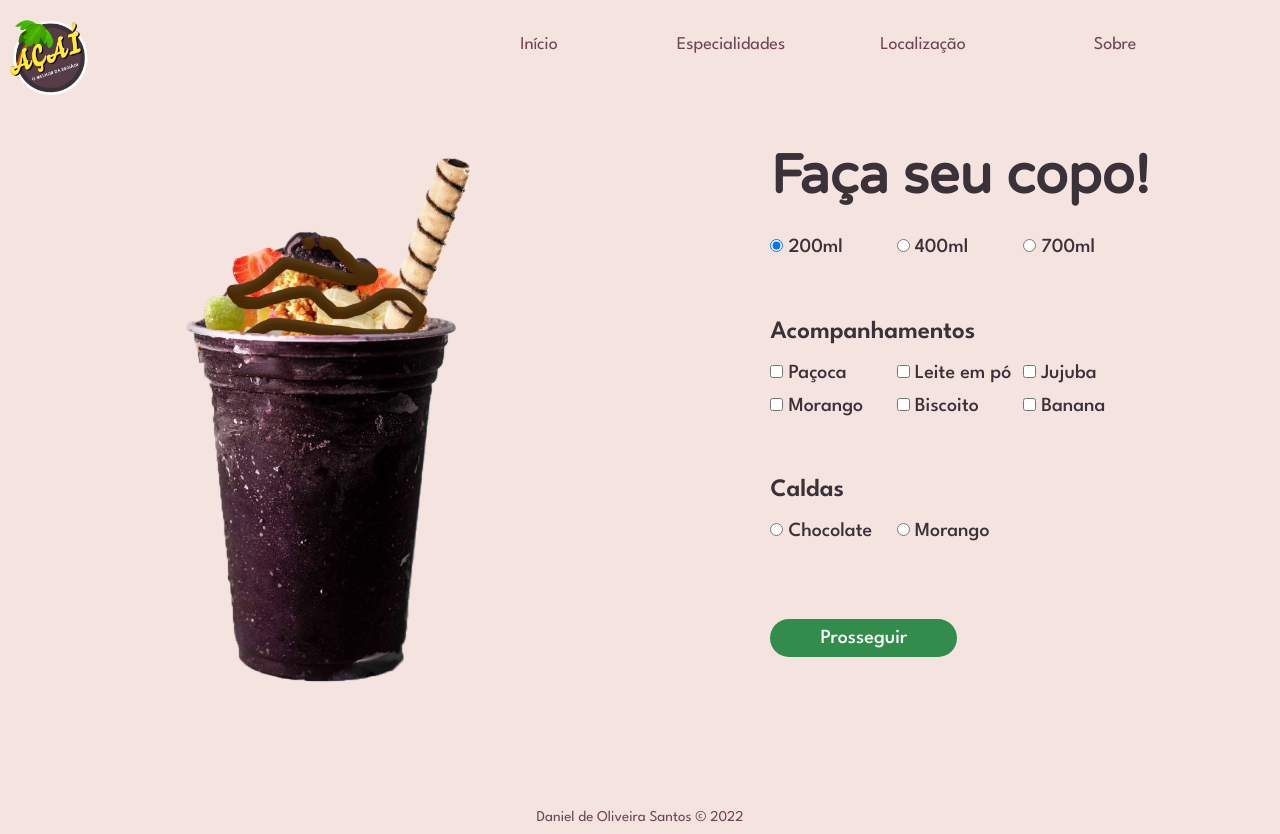
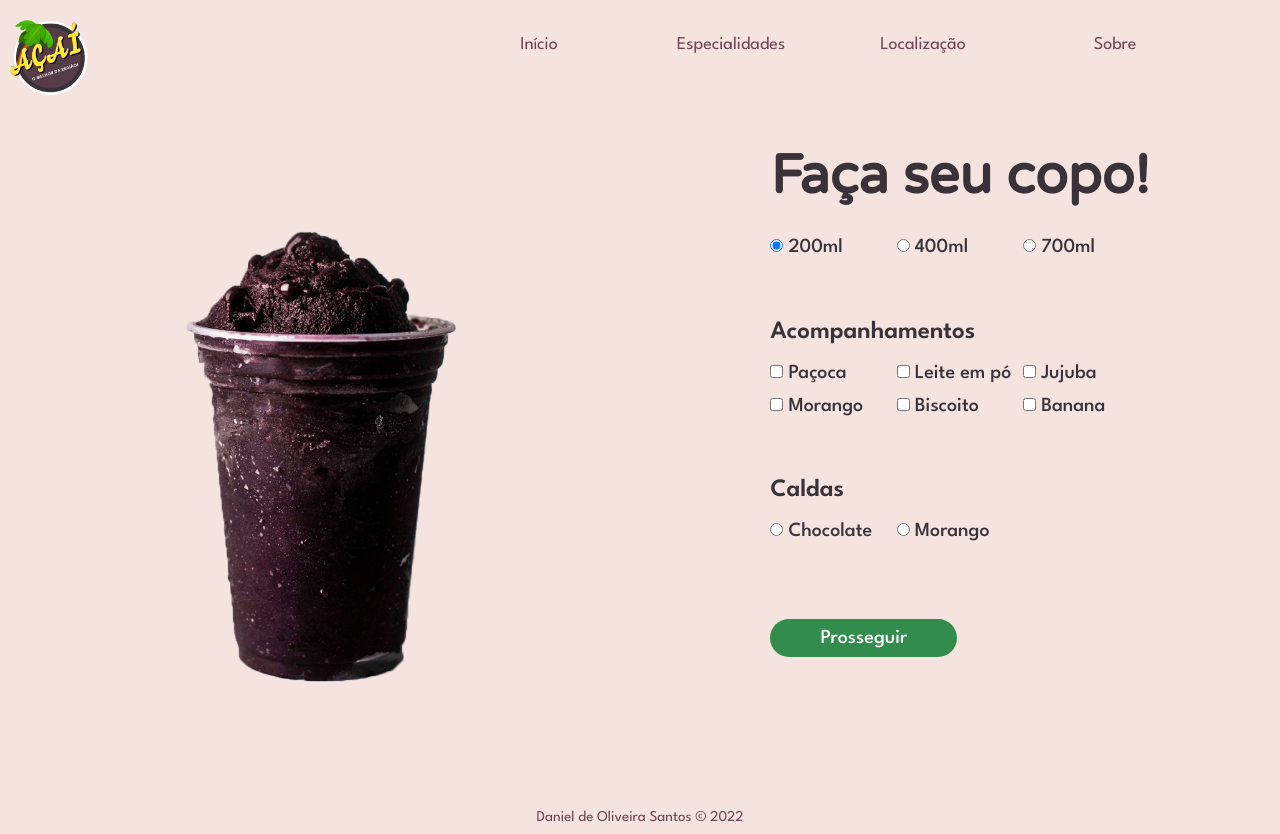
Before and after one commit to danideoliveira/acaiteria-regiao, a React (Vite) app: page /pedido in a window 1280 px wide. Built offline with nearby package versions, Linux system fonts and the light colour scheme.

Commit message:
Add funcionalidades do maker

```diff
--- a/src/components/make-order/MakeOrder.jsx
+++ b/src/components/make-order/MakeOrder.jsx
@@ -4,8 +4,40 @@ import { Title, Description } from '../../helpers/globalTags';
 import { colors } from '../../helpers/variables';
 import Footer from '../footer/Footer';
 import { motion } from 'framer-motion';
+import { useState } from 'react';
 
 export default function MakeOrder() {
+    const [firstName, setFirstName] = useState('');
+
+    function handleChange(event) {
+        const items = document.querySelectorAll('.maker-item');
+
+        if(event.target.checked) {
+            items.forEach(item => {
+                if(item.id === event.target.value) {
+                    item.style.display = 'initial';
+                }
+            })
+        } else {
+            items.forEach(item => {
+                if(item.id === event.target.value) {
+                    item.style.display = 'none';
+                }
+            })
+        }
+    }
+    // function startAcaiMaker() {
+    //     const options = document.querySelectorAll('.maker-option');
+
+    //     options.forEach(option => {
+    //         if(option.checked) {
+    //             console.log(option.value)
+    //         } else {
+    //             console.log(false)
+    //         }
+    //     });
+    // }
+
     return(
         <motion.div
             initial={{opacity: 0}}
@@ -16,15 +48,16 @@ export default function MakeOrder() {
                 <ContainerSecondary>
                     <DivLeft>
                         <div>
+                            {/* {startAcaiMaker()} */}
                             <img src={ acaiMaker.copo } alt="acai-maker"/>
-                            <img src={ acaiMaker.jujuba } alt="acai-maker"/>
-                            <img src={ acaiMaker.leite } alt="acai-maker"/>
-                            <img src={ acaiMaker.morango } alt="acai-maker"/>
-                            <img src={ acaiMaker.pacoca } alt="acai-maker"/>
-                            <img src={ acaiMaker.banana } alt="acai-maker"/>
-                            <img src={ acaiMaker.biscoito } alt="acai-maker"/>
-                            <img src={ acaiMaker.caldaMorango } alt="acai-maker"/>
-                            <img src={ acaiMaker.caldaChocolate } alt="acai-maker"/>
+                            <img className='maker-item' id='jujuba' src={ acaiMaker.jujuba } alt="acai-maker"/>
+                            <img className='maker-item' id='leite' src={ acaiMaker.leite } alt="acai-maker"/>
+                            <img className='maker-item' id='morango' src={ acaiMaker.morango } alt="acai-maker"/>
+                            <img className='maker-item' id='pacoca' src={ acaiMaker.pacoca } alt="acai-maker"/>
+                            <img className='maker-item' id='banana' src={ acaiMaker.banana } alt="acai-maker"/>
+                            <img className='maker-item' id='biscoito' src={ acaiMaker.biscoito } alt="acai-maker"/>
+                            <img className='maker-item' id='caldaMorango' src={ acaiMaker.caldaMorango } style={{ opacity: 90 + '%' }} alt="acai-maker"/>
+                            <img className='maker-item' id='caldaChocolate' src={ acaiMaker.caldaChocolate } style={{ opacity: 90 + '%' }} alt="acai-maker"/>
                             <img src={ acaiMaker.copoFront } alt="acai-maker"/>
                             <p>R$999,00</p>
                         </div>
@@ -43,20 +76,20 @@ export default function MakeOrder() {
                             <div>
                                 <Label>Acompanhamentos</Label>
                                 <Grid>
-                                    <Item><input type='checkbox' value='pacoca'/>Paçoca</Item>
-                                    <Item><input type='checkbox' value='leite-em-pó'/>Leite em pó</Item>
-                                    <Item><input type='checkbox' value='jujuba'/>Jujuba</Item>
-                                    <Item><input type='checkbox' value='morango'/>Morango</Item>
-                                    <Item><input type='checkbox' value='biscoito'/>Biscoito</Item>
-                                    <Item><input type='checkbox' value='banana'/>Banana</Item>
+                                    <Item><input className='maker-option' onChange={handleChange} type='checkbox' value='pacoca'/>Paçoca</Item>
+                                    <Item><input className='maker-option' onChange={handleChange} type='checkbox' value='leite'/>Leite em pó</Item>
+                                    <Item><input className='maker-option' onChange={handleChange} type='checkbox' value='jujuba'/>Jujuba</Item>
+                                    <Item><input className='maker-option' onChange={handleChange} type='checkbox' value='morango'/>Morango</Item>
+                                    <Item><input className='maker-option' onChange={handleChange} type='checkbox' value='biscoito'/>Biscoito</Item>
+                                    <Item><input className='maker-option' onChange={handleChange} type='checkbox' value='banana'/>Banana</Item>
                                 </Grid>
                             </div>
 
                             <div>
                                 <Label>Caldas</Label>
                                 <Grid>
-                                    <Item><input type='radio' name='calda' value='chocolate'/>Chocolate</Item>
-                                    <Item><input type='radio' name='calda' value='morango'/>Morango</Item>
+                                    <Item><input className='maker-option' onChange={handleChange} type='radio' name='calda' value='caldaChocolate'/>Chocolate</Item>
+                                    <Item><input className='maker-option' onChange={handleChange} type='radio' name='calda' value='caldaMorango'/>Morango</Item>
                                 </Grid>
                             </div>
 
--- a/src/components/make-order/MakeOrder.styled.js
+++ b/src/components/make-order/MakeOrder.styled.js
@@ -42,6 +42,10 @@ export const DivLeft = styled.div`
         img {
             width: 100%;
             position: absolute;
+        }
+
+        .maker-item {
+            display: none;
         }
 
         p {
```
